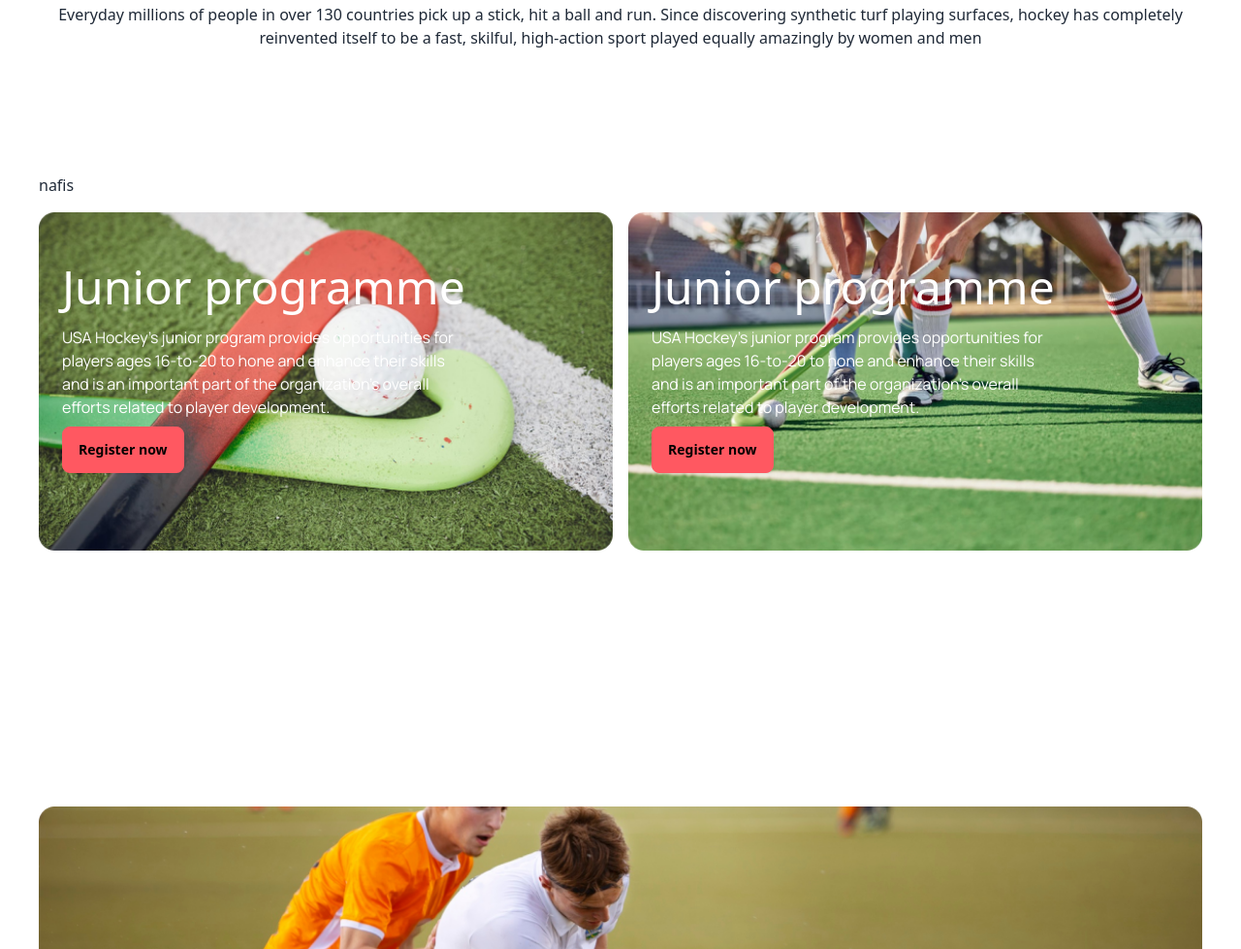
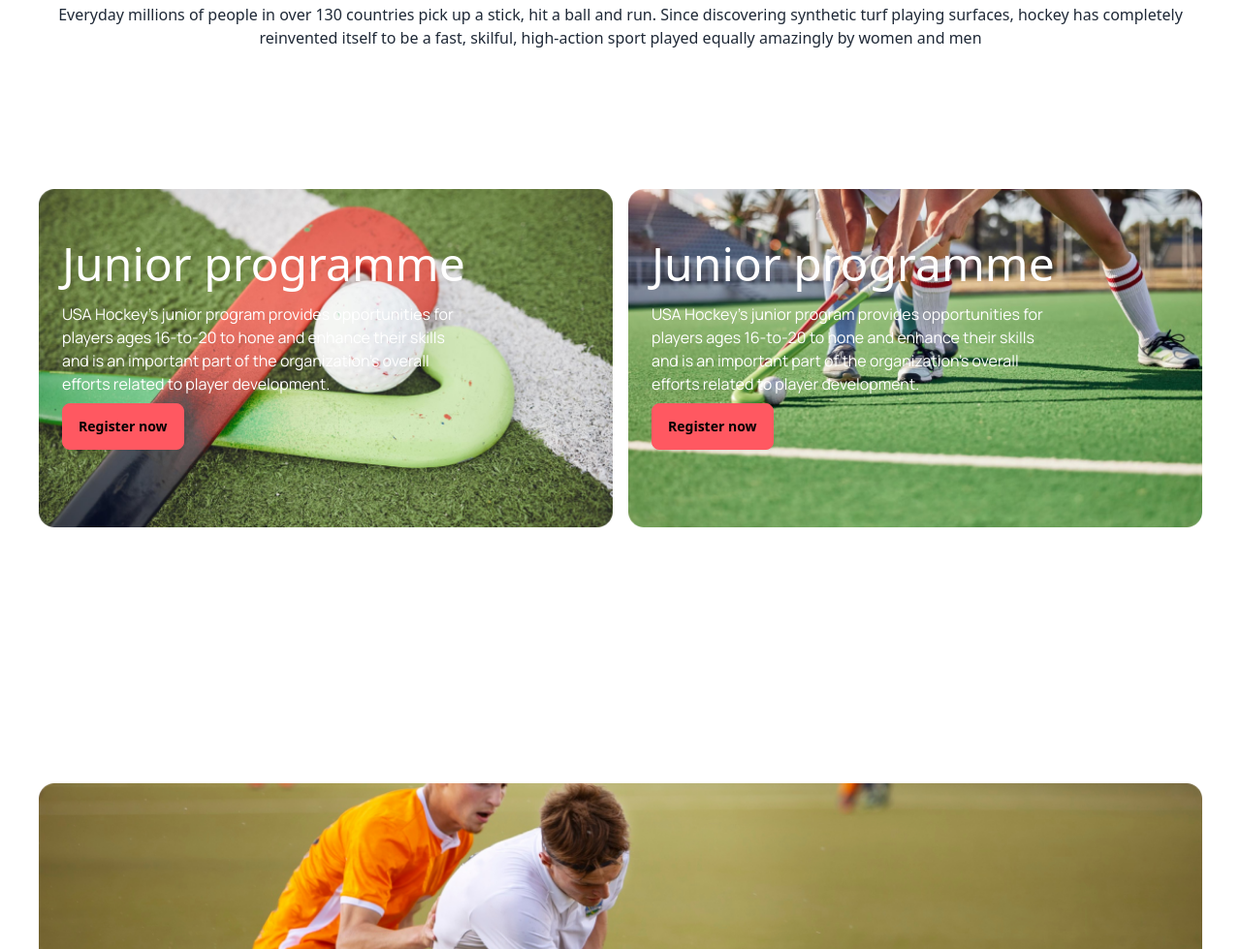
Before and after one commit to nafis200/hero-assignment-3, a plain HTML site: page index.html in a window 1280 px wide. Shown: the part 1216-2195 px from the top of the page at 97% size. Drawn offline with nearby package versions, Linux system fonts and the light colour scheme.

Commit message:
final commit

```diff
--- a/index.html
+++ b/index.html
@@ -141,7 +141,6 @@
             <p class="mt-2 w-80 h-40 lg:text-center   lg:w-full lg:ml-0 font-manrope mt-3">Everyday millions of people in over 130 countries pick up a stick, hit a ball and run. Since discovering synthetic turf playing surfaces, hockey has completely reinvented itself to be a fast, skilful, high-action sport played equally amazingly by women and men</p>
           </div>
         </section>
-        <section> <div><p>nafis</p></div></section>
         <section>
           <div class="mt-4">
             <div class="lg:flex lg:gap-4">
```
